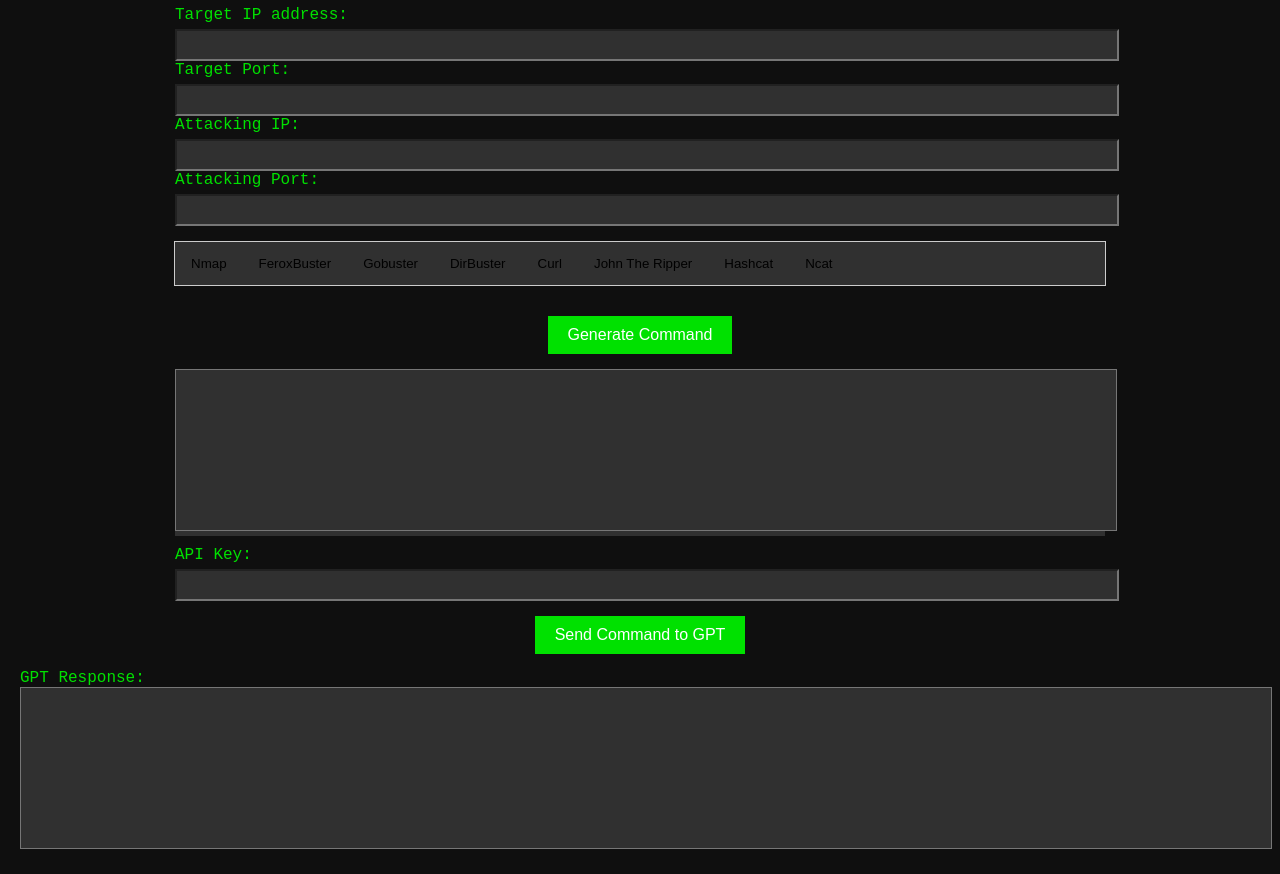
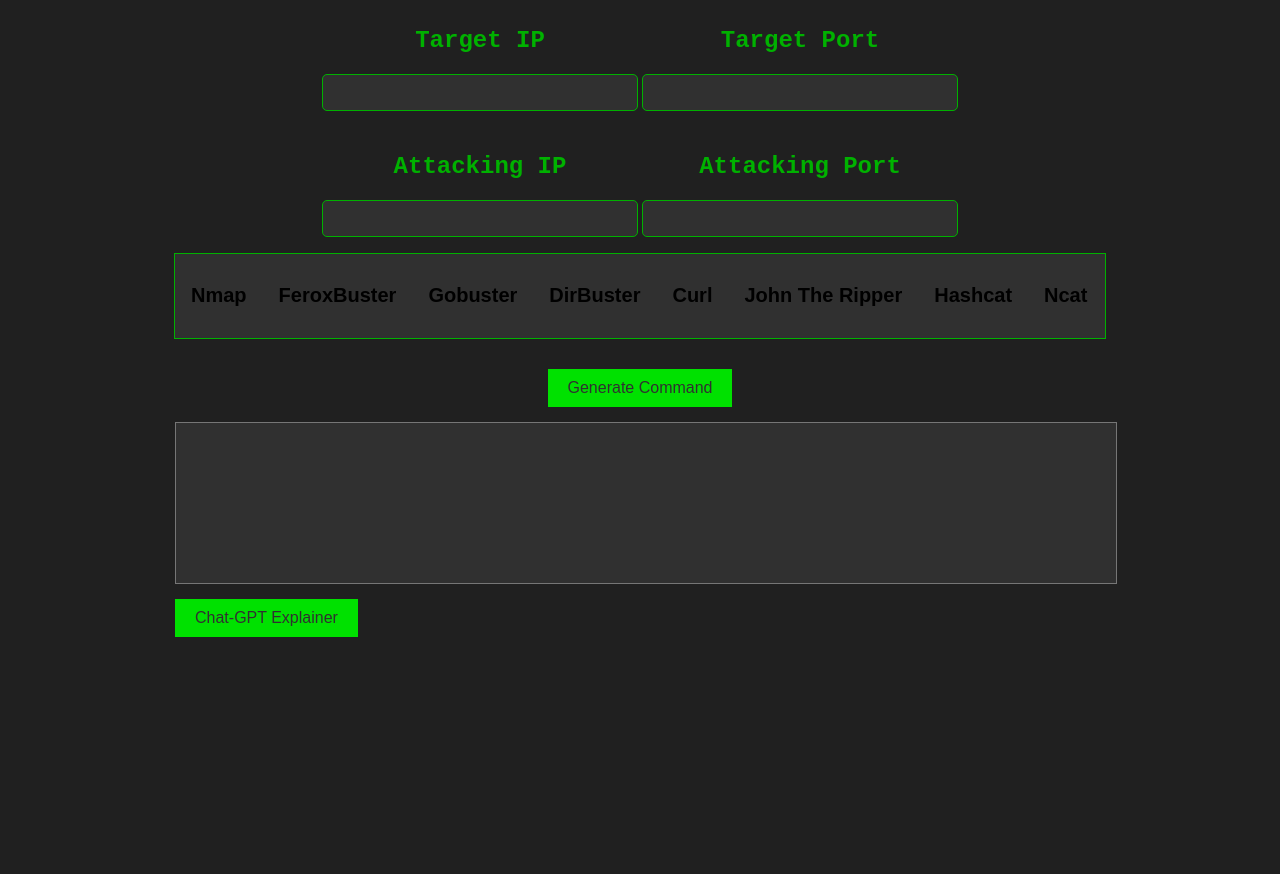
Before and after one commit to Jtgit4/Command-Line-Builder, a plain HTML site: page index.html in a window 1280 px wide. Shown: the part 74-948 px from the top of the page. After the commit the page ends 800 px from the top, so only its background shows below. Drawn offline with Linux system fonts and the light colour scheme.

Commit message:
CSS Updated
Updated the following items:

>CSS Updated for better look and feel
>Chat-GPT code explainer added into a drop down
>Reduced overall UI clutter and space used by adding 2x4 grid for target inputs

```diff
--- a/index.html
+++ b/index.html
@@ -9,36 +9,39 @@
 <body>
   <h1>Command Builder</h1>
 
+  <div class="ip-port-container">
     <div class="input-container">
-    <label for="target-ip">Target IP address:</label>
+      <h2><label for="target-ip">Target IP</label></h2>
       <input type="text" id="target-ip" maxlength="15">
     </div>
 
     <div class="input-container">
-    <label for="target-port">Target Port:</label>
+      <h2><label for="target-port">Target Port</label></h2>
       <input type="text" id="target-port" maxlength="6">
     </div>
 
     <div class="input-container">
-    <label for="attacking-ip">Attacking IP:</label>
+      <h2><label for="attacking-ip">Attacking IP</label></h2>
       <input type="text" id="attacking-ip" maxlength="15">
     </div>
 
     <div class="input-container">
-    <label for="attacking-port">Attacking Port:</label>
+      <h2><label for="attacking-port">Attacking Port</label></h2>
       <input type="text" id="attacking-port" maxlength="6">
     </div>
+  </div>
+
 
   <!-- Tab links -->
     <div class="tab" class="tab">
-      <button class="tablinks" onclick="openTab(event, 'nmap')">Nmap</button>
-      <button class="tablinks" onclick="openTab(event, 'feroxbuster')">FeroxBuster</button>
-      <button class="tablinks" onclick="openTab(event, 'gobuster')">Gobuster</button>
-      <button class="tablinks" onclick="openTab(event, 'dirbuster')">DirBuster</button>
-      <button class="tablinks" onclick="openTab(event, 'curl')">Curl</button>
-      <button class="tablinks" onclick="openTab(event, 'johntheripper')">John The Ripper</button>
-      <button class="tablinks" onclick="openTab(event, 'hashcat')">Hashcat</button>
-      <button class="tablinks" onclick="openTab(event, 'ncat')">Ncat</button>
+      <button class="tablinks" onclick="openTab(event, 'nmap')"><h2>Nmap</h2></button>
+      <button class="tablinks" onclick="openTab(event, 'feroxbuster')"><h2>FeroxBuster</h2></button>
+      <button class="tablinks" onclick="openTab(event, 'gobuster')"><h2>Gobuster</h2></button>
+      <button class="tablinks" onclick="openTab(event, 'dirbuster')"><h2>DirBuster</h2></button>
+      <button class="tablinks" onclick="openTab(event, 'curl')"><h2>Curl</h2></button>
+      <button class="tablinks" onclick="openTab(event, 'johntheripper')"><h2>John The Ripper</h2></button>
+      <button class="tablinks" onclick="openTab(event, 'hashcat')"><h2>Hashcat</h2></button>
+      <button class="tablinks" onclick="openTab(event, 'ncat')"><h2>Ncat</h2></button>
     </div>
 
   <!-- Tab content -->
@@ -113,6 +116,9 @@
     <div id="code-description" class="code-description"></div>
   </div>
 
+  <div class="chat-gpt-explainer-container">
+    <button onclick="toggleChatGPTExplainer()" class="chat-gpt-explainer-button">Chat-GPT Explainer</button>
+    <div class="chat-gpt-explainer-content">
         <div class="input-container">
             <label for="api-key">API Key:</label>
             <input type="text" id="api-key" maxlength="32">
@@ -124,6 +130,9 @@
             <label for="gpt-response">GPT Response:</label>
             <textarea id="gpt-response" readonly></textarea>
         </div>
+    </div>
+</div>
+
 
   <script src="script.js"></script>
 </body>
--- a/script.js
+++ b/script.js
@@ -126,3 +126,12 @@
       document.getElementById("gpt-response").value = 'Error: ' + responseData.error.message;
   }
 }
+
+function toggleChatGPTExplainer() {
+  var explainerContent = document.querySelector('.chat-gpt-explainer-content');
+  if (explainerContent.style.display === "none") {
+    explainerContent.style.display = "block";
+  } else {
+    explainerContent.style.display = "none";
+  }
+}
--- a/styles.css
+++ b/styles.css
@@ -1,7 +1,21 @@
+body, input, select, textarea {
+  font-family: "Courier New", monospace;
+  background-color: #202020;
+  color: #00B100;
+  #generated-command {
+    width: 100%;
+    height: 150px;
+    padding: 5px;
+    font-family: Consolas, monospace;
+    font-size: 18px; /* Increase the font-size as you need */
+    font-weight: bold; /* Make the font bold */
+    resize: none;
+    background-color: #303030;
+    color: #00B100;
+  }
+}
+
 body {
-  background-color: #0f0f0f!important;
-  color: #00E100;
-  font-family: "Courier New", monospace;
   margin: 20px;
 }
 
@@ -9,35 +23,47 @@
   text-align: center;
 }
 
-.input-container {
-  margin-bottom: 10px;
-  width: 75%;
+.ip-port-container {
+  display: grid;
+  grid-template-columns: 1fr 1fr;
+  gap: 20px;
+  justify-content: center;
+  align-items: center;
+  width: 50%;
   margin: 0 auto;
 }
 
-.input-container label {
-  display: block;
-  margin-bottom: 5px;
+.input-container {
+  display: flex;
+  flex-direction: column;
+  align-items: center;
+  justify-content: center;
+  margin-bottom: 20px;
+  margin-block: 1px;
+  margin-left: 3px;
+  margin-right: 3px;
 }
 
-.input-container input,
-.input-container select {
+.input-container label {
+  align-self: flex-start;
+  margin-bottom: 10px;
+}
+
+.input-container input {
   width: 100%;
-  padding: 5px;
-  font-size: 16px;
+  padding: 10px;
+  border-radius: 5px;
+  border: 1px solid #00B100;
   background-color: #303030;
-  color: #00B100;
 }
 
 .button-container {
-  width: 75%;
-  margin: 0 auto;
   text-align: center;
 }
 
 .button {
   background-color: #00E100;
-  color: #FFFFFF;
+  color: #303030;
   border: none;
   padding: 10px 20px;
   font-size: 16px;
@@ -50,12 +76,12 @@
   background-color: #00B400;
 }
 
-.code-container {
+.code-container,
+.response-container {
   margin-top: 20px;
+  color: #00B100;
+  margin: auto;
   width: 75%;
-  margin: 0 auto;
-  background-color: #303030;
-  color: #00B100;
 }
 
 textarea {
@@ -66,21 +92,26 @@
   font-size: 14px;
   resize: none;
   background-color: #303030;
-  color: #00B100;
 }
 
 .code-description {
   margin-top: 10px;
   font-size: 14px;
+  background-color: #303030;
 }
 
-/* Tab Styles */
 .tab {
   overflow: hidden;
   border: 1px solid #ccc;
   background-color: #303030;
   color: #00B100;
   font-weight: bold;
+  text-align: center;
+  margin: auto;
+  margin-top: 15px;
+  margin-bottom: 15px;
+  width: 75%;
+  border: 1px solid #00B100;
 }
 
 .tab button {
@@ -112,11 +143,10 @@
   color: #00B100;
 }
 
-.tab {
-  width: 75%;
-  text-align: center;
-  margin: auto;
-  margin-top: 15px;
+.switch-group {
+  display: flex;
+  justify-content: flex-start;
+  align-items: center;
   margin-bottom: 15px;
 }
 
@@ -137,9 +167,67 @@
   box-shadow: 0 8px 16px 0 rgba(0,0,0,0.2), 0 6px 20px 0 rgba(0,0,0,0.19);
   background-color: #303030;
   color: #00B100;
+  z-index: 1;
+  user-select: none;
+  pointer-events: auto;
 }
 
 .switch-button.selected {
-  background-color: #008CBA;
-  color: white;
+  background-color: #00E100;
+  color: #000000;
 }
+
+.switch-description {
+  margin-left: 10px;
+  flex-grow: 1;
+}
+
+.switch-button:hover {
+  background-color: #00E100;
+  color: black;
+}
+
+.switch-button:active {
+  background-color: #00B400;
+  box-shadow: 0 5px #666;
+  transform: translateY(4px);
+}
+
+.gpt-input-container {
+  display: flex;
+  flex-direction: column;
+  align-items: center;
+  justify-content: center;
+  width: 75%;
+}
+
+.chat-gpt-explainer-container {
+  width: 75%;
+  margin: 0 auto 20px;
+}
+
+.chat-gpt-explainer-button {
+  background-color: #00E100;
+  color: #303030;
+  border: none;
+  padding: 10px 20px;
+  text-align: left;
+  outline: none;
+  cursor: pointer;
+  transition: 0.3s;
+  font-size: 16px;
+}
+
+.chat-gpt-explainer-content {
+  display: none;
+  border: 1px solid #ccc;
+  padding: 0 20px;
+}
+
+.chat-gpt-explainer-button:active {
+  background-color: #00B400;
+}
+
+.chat-gpt-explainer-button:hover {
+  background-color: #00B400;
+}
```
Lines whose indentation alone changed are shown as unchanged.
